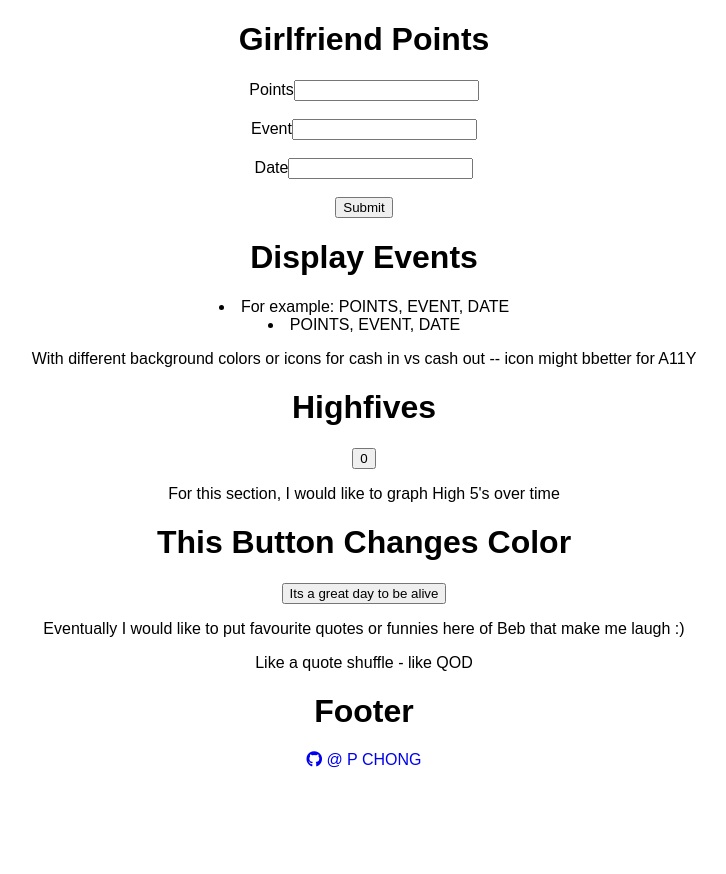
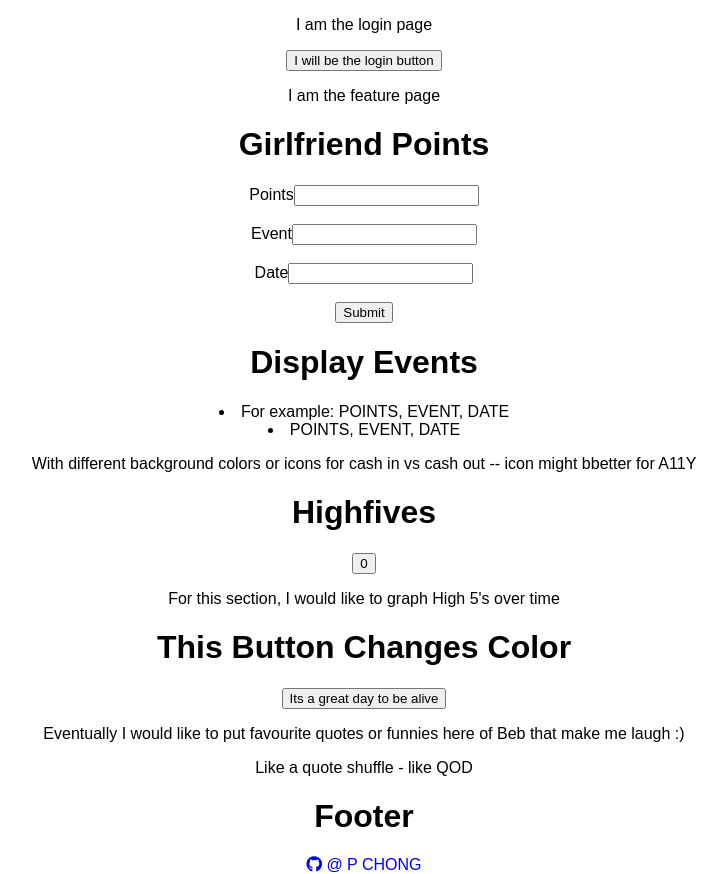
Before and after one commit to pjchong91/gw-girlfriendpoints, a React (Create React App) app: page / in a window 1280 px wide. Shown: the whole page, without its empty margins (276-1002 px from the left). Before the commit the page ends 800 px from the top, so only its background shows below. Built offline with nearby package versions, Linux system fonts and the light colour scheme.

Commit message:
Separated components onto 2 different views

```diff
--- a/src/App.js
+++ b/src/App.js
@@ -1,25 +1,19 @@
 import React, { Component } from 'react';
 import logo from './logo.svg';
 import './App.css';
-import AddPoints from './components/AddPoints';
-import PointEvents from './components/PointEvents';
-import Highfives from './components/Highfives';
-import ButtonChangeColor from './components/ButtonChangeColor';
-import Footer from './components/Footer';
+import Footer from './components/villages/neighborhoods-views/blocks/Footer';
+import LoginPage from './components/villages/neighborhoods-views/LoginPage';
+import FeaturePage from './components/villages/neighborhoods-views/FeaturePage';
 import $ from 'jquery';
 
 class App extends Component {
 
 
-
-
   render() {
     return (
       <div className="App">
-        <AddPoints />
-        <PointEvents />
-        <Highfives />
-        <ButtonChangeColor />
+        <LoginPage />
+        <FeaturePage />
         <Footer />
       </div>
     );
--- /dev/null
+++ b/src/components/villages/neighborhoods-views/FeaturePage.js
@@ -0,0 +1,25 @@
+
+import React, { Component } from 'react';
+import AddPoints from './blocks/houses/AddPoints';
+import PointEvents from './blocks/houses/PointEvents';
+import Highfives from './blocks/houses/Highfives';
+import ButtonChangeColor from './blocks/houses/ButtonChangeColor';
+
+class FeaturePage extends Component {
+
+
+    render() {
+      return (
+        <div className="featurePage">
+        <p>I am the feature page</p>
+        <AddPoints />
+        <PointEvents />
+        <Highfives />
+        <ButtonChangeColor />
+
+        </div>
+      );
+    }
+  }
+
+  export default FeaturePage;
--- /dev/null
+++ b/src/components/villages/neighborhoods-views/LoginPage.js
@@ -0,0 +1,19 @@
+
+import React, { Component } from 'react';
+
+
+class LoginPage extends Component {
+
+
+    render() {
+      return (
+        <div className="loginPage">
+        <p>I am the login page</p>
+        <button>I will be the login button</button>
+
+        </div>
+      );
+    }
+  }
+
+  export default LoginPage;
```
Also changed, not shown: src/components/villages/neighborhoods-views/blocks/Footer.js (renamed from src/components/Footer.js, +0 -16 lines), src/components/villages/neighborhoods-views/blocks/houses/AddPoints.js (renamed from src/components/AddPoints.js), src/components/villages/neighborhoods-views/blocks/houses/ButtonChangeColor.js (renamed from src/components/ButtonChangeColor.js), src/components/villages/neighborhoods-views/blocks/houses/Highfives.js (renamed from src/components/Highfives.js), src/components/villages/neighborhoods-views/blocks/houses/PointEvents.js (renamed from src/components/PointEvents.js).
